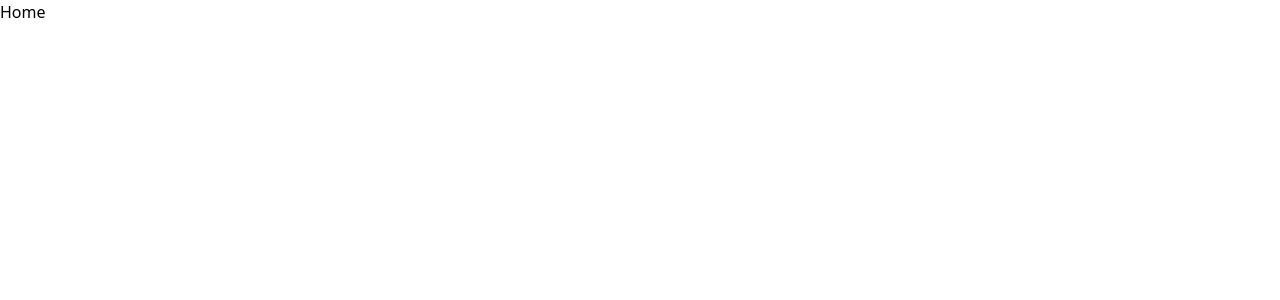
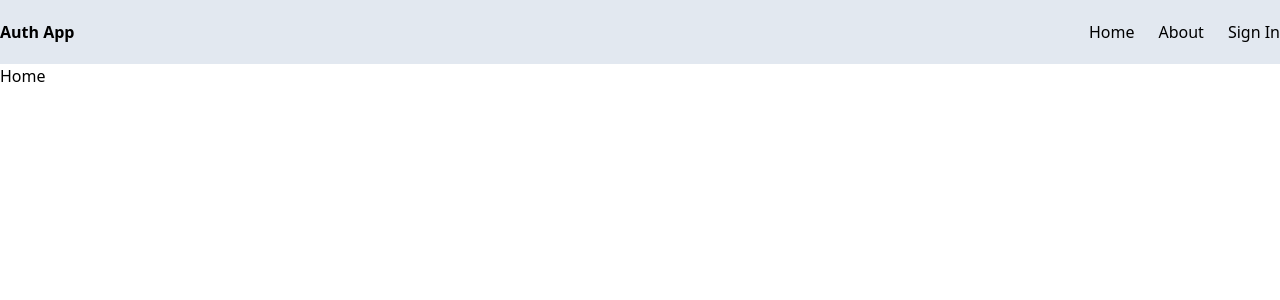
Before and after one commit to Mohammed-Maher-Alhomsy/mern-auth, a React (Vite) app in the folder client/: page / in a window 1280 px wide. Shown: the top 300 px of the page. Built offline with nearby package versions, Linux system fonts and the light colour scheme.

Commit message:
create header component

```diff
--- a/client/src/App.jsx
+++ b/client/src/App.jsx
@@ -4,11 +4,14 @@
 import SignIn from "./pages/SignIn";
 import SignUp from "./pages/SignUp";
 import Profile from "./pages/Profile";
+import Header from "./components/Header";
 
 const App = () => {
   return (
     <>
       <Router>
+        <Header />
+
         <Routes>
           <Route path="/" element={<Home />} />
           <Route path="/about" element={<About />} />
--- /dev/null
+++ b/client/src/components/Header.jsx
@@ -0,0 +1,29 @@
+import { Link } from "react-router-dom";
+
+const Header = () => {
+  return (
+    <div className="bg-slate-200">
+      <div className="flex justify-between items-center container py-5">
+        <Link to={"/"}>
+          <h1 className="font-bold">Auth App</h1>
+        </Link>
+
+        <ul className="flex space-x-6">
+          <Link to="/">
+            <li>Home</li>
+          </Link>
+
+          <Link to={"/about"}>
+            <li>About</li>
+          </Link>
+
+          <Link to={"sign-in"}>
+            <li>Sign In</li>
+          </Link>
+        </ul>
+      </div>
+    </div>
+  );
+};
+
+export default Header;
--- a/client/tailwind.config.js
+++ b/client/tailwind.config.js
@@ -3,6 +3,7 @@
   content: ["./index.html", "./src/**/*.{js,ts,jsx,tsx}"],
   theme: {
     extend: {},
+    container: { center: true },
   },
   plugins: [],
 };
```
